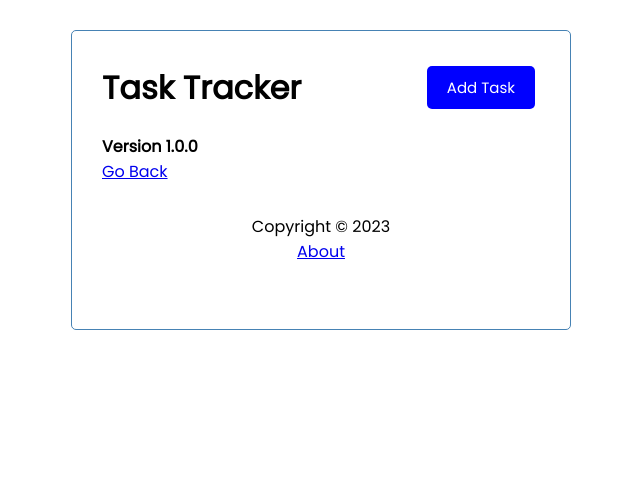
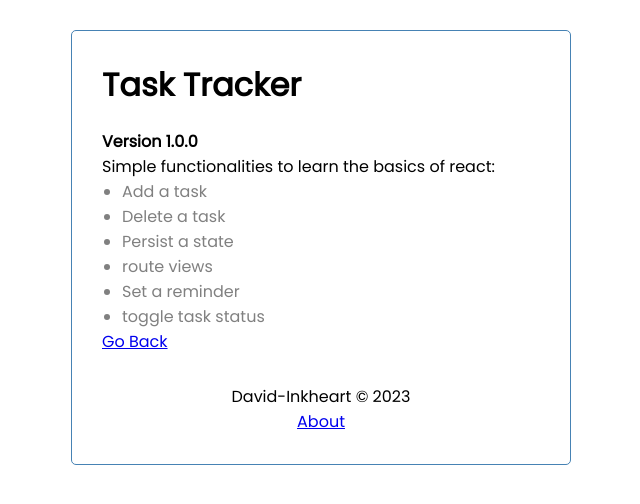
Before and after one commit to David-Inkheart/react-task-tracker, a React (Create React App) app: page /about in a window 1280 px wide. Shown: the top 504 px of the page, without its empty margins (319-959 px from the left). Built offline with nearby package versions, Linux system fonts and the light colour scheme; data requests are answered from the project's data file.

Commit message:
clean up style

```diff
--- a/db.json
+++ b/db.json
@@ -19,10 +19,16 @@
       "completed": false
     },
     {
-      "todo": "test task",
-      "day": "9am today",
+      "todo": "Learn the basics of Vue.js",
+      "day": "Start Wednesday, 1st of March",
       "completed": false,
       "id": 4
+    },
+    {
+      "todo": "Learning Django framework",
+      "day": "Start 26th February, 2023.",
+      "completed": false,
+      "id": 5
     }
   ]
 }
--- a/src/App.js
+++ b/src/App.js
@@ -96,7 +96,7 @@ const App = () => {
         <Header onAdd={() => setShowAddTask
         (!showAddTask)} showAdd={showAddTask}/>
         <Routes>
-          <Route path='/' element={
+          <Route exact path='/' element={
             <>
               {showAddTask && <AddTask onAdd={addTask} />}
               {tasks.length > 0 ? (<Tasks tasks={tasks} onDelete={deleteTask} onToggle={toggleReminder}
--- a/src/components/About.js
+++ b/src/components/About.js
@@ -4,6 +4,15 @@ const About = () => {
   return (
     <div>
       <h4>Version 1.0.0</h4>
+      <p>Simple functionalities to learn the basics of react:</p>
+      <ul className='aboutList'>
+        <li>Add a task</li>
+        <li>Delete a task</li>
+        <li>Persist a state</li>
+        <li>route views</li>
+        <li>Set a reminder</li>
+        <li>toggle task status</li>
+      </ul>
       <Link to='/'>Go Back</Link>
     </div>
   )
--- a/src/components/Footer.js
+++ b/src/components/Footer.js
@@ -3,7 +3,7 @@ import { Link } from 'react-router-dom';
 const Footer = () => {
   return (
     <footer>
-        <p>Copyright &copy; 2023</p>
+        <p>David-Inkheart &copy; 2023</p>
         <Link to='/about'>About</Link>
     </footer>
   )
--- a/src/components/Header.js
+++ b/src/components/Header.js
@@ -1,11 +1,15 @@
 import PropTypes from 'prop-types'
 import Button from './Button'
+import  { useLocation } from 'react-router-dom'
 
 const Header = ({ title, onAdd, showAdd }) => {
+  const location = useLocation()
   return (
     <header className='header'>
       <h1>{title}</h1>
-      <Button color={showAdd ? 'gray' : 'blue'} text={showAdd ? 'Close' : 'Add Task'} onClick={onAdd} />
+      {location.pathname === '/' && (<Button color={showAdd ? 'gray' : 'blue'}
+      text={showAdd ? 'Close' : 'Add Task'}
+      onClick={onAdd} />)}
     </header>
   )
 }
--- a/src/index.css
+++ b/src/index.css
@@ -63,10 +63,12 @@ body {
 }
 
 .task:hover {
+  font-size: 15px;
   border-top-left-radius: 10px;
   border-bottom-left-radius: 10px;
   border-left: 8px solid red;
   box-shadow: 0 14px 28px rgba(0,0,0,0.25), 0 10px 10px rgba(0,0,0,0.22);
+  transition: 0.5s;
 }
 
 .task.completed {
@@ -114,6 +116,18 @@ body {
   height: 20px;
 }
 
+.aboutList > li{
+  text-decoration: none;
+  color: gray;
+  margin-left: 20px;
+}
+
+.aboutList > li:hover{
+  font-size: 18px;
+  color: #000;
+  transition: 0.5s;
+}
+
 footer {
   margin-top: 30px;
   text-align: center;
```
